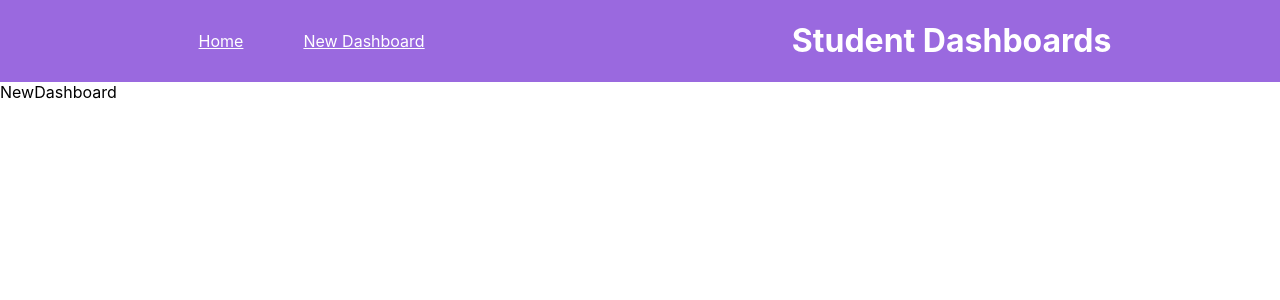
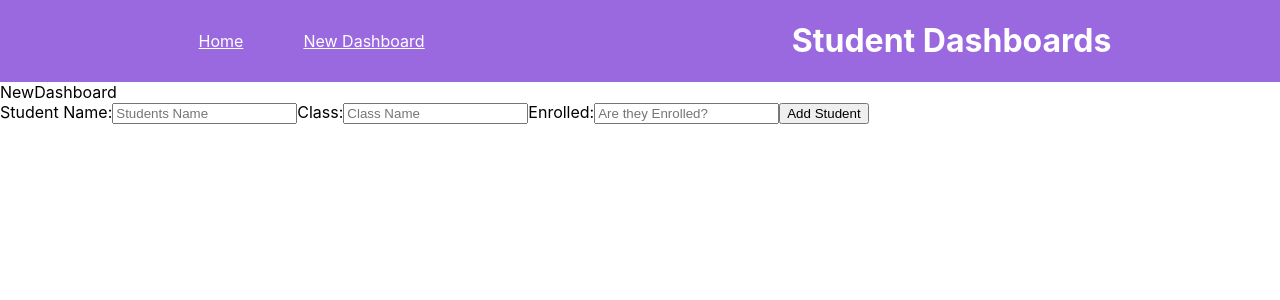
Before and after one commit to usmanaqadri/student-dashboards, a React (Create React App) app in the folder frontend/: page /new in a window 1280 px wide. Shown: the top 300 px of the page. Built offline with nearby package versions, Linux system fonts and the light colour scheme.

Commit message:
added labels and inputs to the new form

```diff
--- a/frontend/src/components/student-dashboard-page/NewDashboard.js
+++ b/frontend/src/components/student-dashboard-page/NewDashboard.js
@@ -2,11 +2,36 @@ import React, { Component } from "react";
 import Header from "../Headers/RootHeader/Header";
 
 export class NewDashboard extends Component {
+
   render() {
     return (
       <div>
         <Header />
         NewDashboard
+        <form>
+          <label htmlFor="name">Student Name:</label>
+          <input
+            type = "text"
+            id="studentName"
+            name= "name"
+            placeholder="Students Name"
+            />
+             <label htmlFor="name">Class:</label>
+             < input
+             type="text"
+             id="className"
+             name="class"
+             placeholder="Class Name"
+             />
+              <label htmlFor="name">Enrolled:</label>
+              <input
+              type="boolean"
+              id="isEnrolled"
+              boolean="Enrolled"
+              placeholder="Are they Enrolled?"
+              />
+              <input type='submit' value="Add Student"/>
+        </form>
       </div>
     );
   }
```
